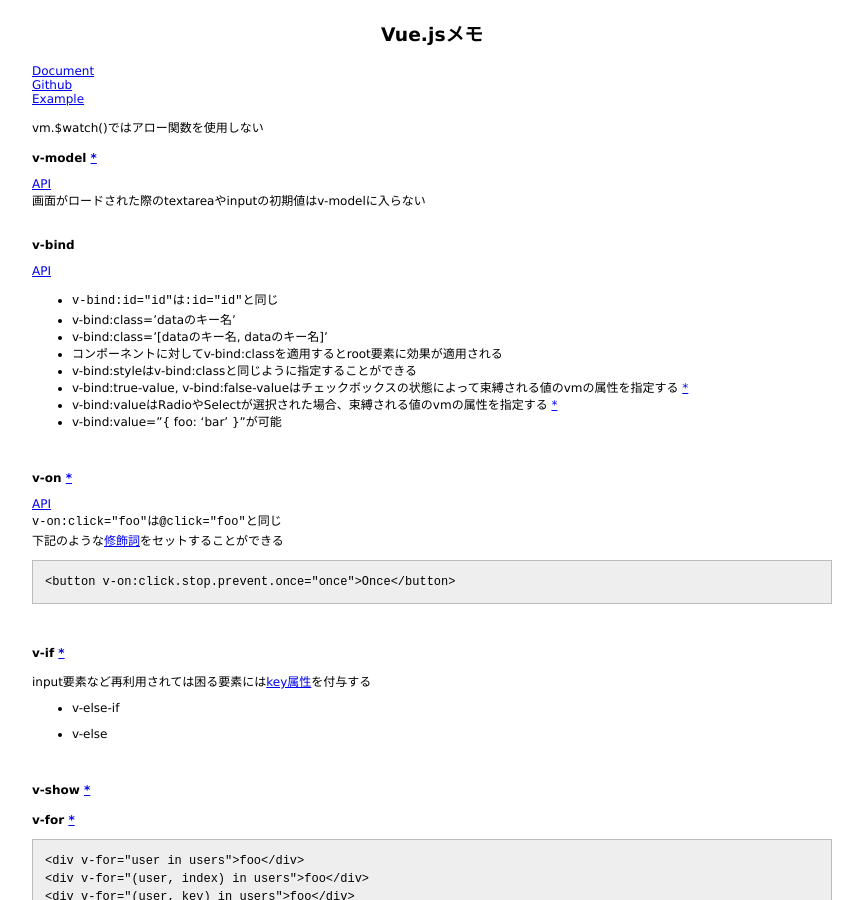
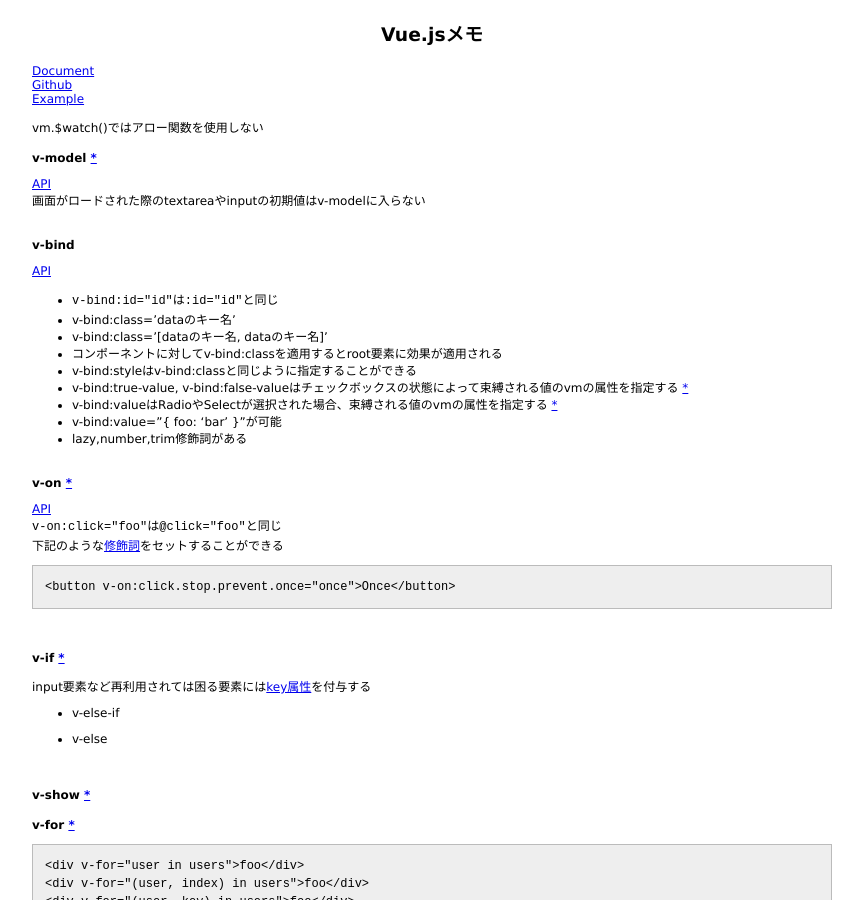
Before and after one commit to 38elements/38elements.github.com, a Jekyll site: the page built from _posts/2016-12-20-vuejs.md, in a window 1280 px wide and 900 px high. Shown: the whole window, without its empty margins (208-1071 px from the left). Built offline with Jekyll 4.4.1, drawn with Linux system fonts in a browser that asks for light colours.

Commit message:
Update 2016-12-20-vuejs.md

```diff
--- a/_posts/2016-12-20-vuejs.md
+++ b/_posts/2016-12-20-vuejs.md
@@ -23,7 +23,7 @@ vm.$watch()ではアロー関数を使用しない
 * v-bind:true-value, v-bind:false-valueはチェックボックスの状態によって束縛される値のvmの属性を指定する [\*](https://vuejs.org/v2/guide/forms.html#Checkbox-1)
 * v-bind:valueはRadioやSelectが選択された場合、束縛される値のvmの属性を指定する [\*](https://vuejs.org/v2/guide/forms.html#Radio-1)
 * {%raw%}v-bind:value="{ foo: 'bar' }"{%endraw%}が可能
-
+* lazy,number,trim修飾詞がある
 <br>
 
 #### v-on [\*](https://jp.vuejs.org/v2/guide/events.html)
```
